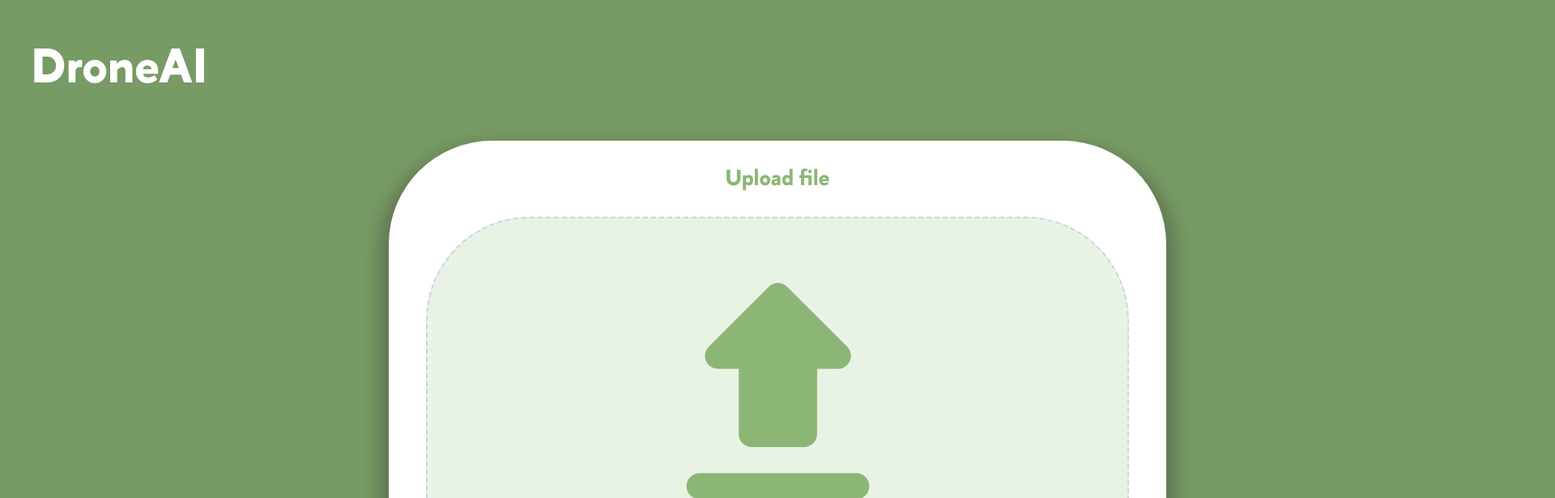
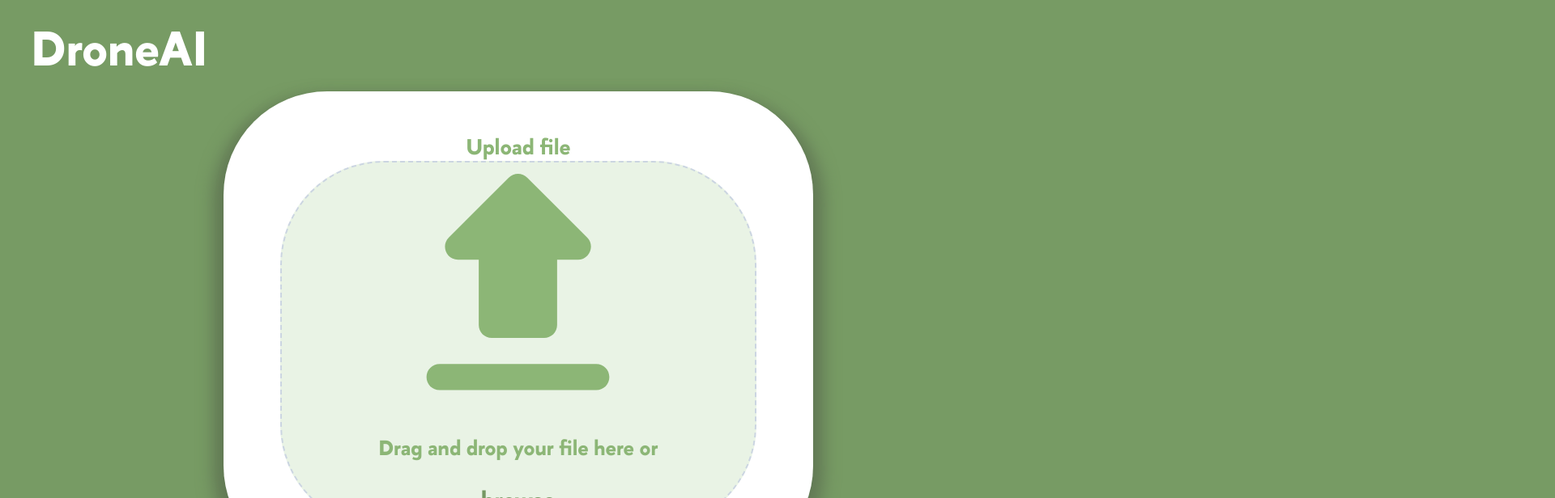
Before and after one commit to yalpcode/Sky-Eye, a React (Create React App) app in the folder my-app/: page / in a window 1280 px wide. Shown: the top 616 px of the page at 81% size, 1920 px wide, since content can reach past the window. Built offline with nearby package versions, Linux system fonts and the light colour scheme.

Commit message:
fix view

```diff
--- a/my-app/package.json
+++ b/my-app/package.json
@@ -10,7 +10,7 @@
     "react-dom": "^18.3.1",
     "react-drag-drop-files": "^2.3.10",
     "react-router-dom": "^6.27.0",
-    "react-scripts": "5.0.1",
+    "react-scripts": "^3.0.1",
     "sass": "^1.79.5",
     "web-vitals": "^2.1.4"
   },
--- a/my-app/src/App.css
+++ b/my-app/src/App.css
@@ -1,3 +1,15 @@
 .uploader {
-  margin-left: 10%;
+    margin-left: 10%;
 }
+
+@font-face {
+    font-family: HSESans-Bold;
+    src: url("fonts/HSESans-Bold.woff2");
+}
+
+body {
+    background-color: #779B64;
+    vertical-align: middle;
+    margin: 0;
+    width: 100%;
+}
--- a/my-app/src/App.js
+++ b/my-app/src/App.js
@@ -1,20 +1,20 @@
 import React, { useState } from "react";
-import { FileUploader } from "react-drag-drop-files";
 
 import ReactDOM from 'react-dom';
 import { BrowserRouter, Route, Routes, useParams, useSearchParams } from 'react-router-dom';
 import DragDrop from "./homepage";
 import VideoProcessor from "./VideoProcessor";
+import "./App.css";
 
 function App() {
-    // ... (внутри функции App нет логики, поэтому здесь нет комментариев)
+    const [videoFile, setVideoFile] = useState(null);
 
     return (
         <div className="App">
-            <BrowserRouter> {/* BrowserRouter только один, вокруг Routes */}
+            <BrowserRouter> { }
                 <Routes>
-                    <Route path='/' element={<DragDrop />} />
-                    <Route path='/video-processor' element={<VideoProcessor />} />
+                    <Route path='/' element={<DragDrop setVideoFile={setVideoFile} />} />
+                    <Route path='/video-processor' element={<VideoProcessor videoFile={videoFile} />} />
                 </Routes>
             </BrowserRouter>
         </div >
--- /dev/null
+++ b/my-app/src/VideoProcessor/index.jsx
@@ -0,0 +1,33 @@
+import React, { useState, useEffect, useRef } from 'react';
+import { useLocation } from 'react-router-dom';
+
+class VideoProcessor extends React.Component {
+    // canvasRef = useRef(null);
+    // videoUrl = null;
+
+    constructor(props) {
+        super(props);
+
+        this.videoUrl = URL.createObjectURL(props.videoFile);
+    }
+
+
+    render = () => {
+        return (
+            <div>
+                <video
+                    className="video"
+                    // autoload="metadata"
+                    width="100%"
+                    controls
+                >
+                    <source src={this.videoUrl} type={this.props.videoFile.type} />
+                    Your browser does not support the video tag.
+                </video>
+                {/* <canvas ref={this.canvasRef} width="640" height="360" /> */}
+            </div>
+        );
+    };
+}
+
+export default VideoProcessor;
--- a/my-app/src/homepage/index.jsx
+++ b/my-app/src/homepage/index.jsx
@@ -5,21 +5,17 @@ import "./index.scss";
 
 const fileTypes = ["MOV", "MP4"];
 
-function DragDrop() {
-    // drag state
+function DragDrop({ setVideoFile }) {
     const [dragActive, setDragActive] = React.useState(false);
-    // ref
     const inputRef = React.useRef(null);
 
     const to = useNavigate();
 
-    async function handleFile(file) {
-        to('/video-processor', {
-            state: { file: file },
-        });
+    const handleFile = (file) => {
+        setVideoFile(file);
+        to('/video-processor');
     }
 
-    // handle drag events
     const handleDrag = function (e) {
         e.preventDefault();
         e.stopPropagation();
@@ -30,7 +26,6 @@ function DragDrop() {
         }
     };
 
-    // triggers when file is dropped
     const handleDrop = function (e) {
         e.preventDefault();
         e.stopPropagation();
@@ -40,7 +35,6 @@ function DragDrop() {
         }
     };
 
-    // triggers when file is selected with click
     const handleChange = function (e) {
         e.preventDefault();
         if (e.target.files && e.target.files[0]) {
@@ -48,15 +42,14 @@ function DragDrop() {
         }
     };
 
-    // triggers the input when the button is clicked
     const onButtonClick = () => {
         inputRef.current.click();
     };
 
     return (
-        <body>
+        <div>
             <div className="name">
-                <h1>DroneAI</h1>
+                <h1 className="name__text">DroneAI</h1>
             </div>
             <div className="form">
                 <div className="input-form">
@@ -76,8 +69,7 @@ function DragDrop() {
                     </form>
                 </div>
             </div>
-        </body>
-
+        </div>
     );
 };
 
--- a/my-app/src/homepage/index.scss
+++ b/my-app/src/homepage/index.scss
@@ -1,17 +1,7 @@
-@font-face {
-    font-family: HSESans-Bold;
-    src: url("../fonts/HSESans-Bold.woff2");
-}
-
-body {
-    background-color: #779B64;
-    vertical-align: middle;
-}
-
 .form {
-    padding-top: 1%;
-    width: 1920px;
-    height: 800px;
+    padding: 1%;
+    max-width: 1920px;
+    max-height: 800px;
     display: flex;
     justify-content: center;
 }
@@ -19,9 +9,13 @@ body {
 .name {
     font-family: 'HSESans-Bold';
     color: #ffffff;
-    margin-top: 1.5%;
-    margin-left: 3%;
+    padding-top: 1.5%;
+    padding-left: 3%;
     font-size: 30px;
+}
+
+.name__text {
+    margin: 0;
 }
 
 #form-file-upload {
@@ -37,7 +31,7 @@ body {
 }
 
 .input-text {
-    padding-top: 10%;
+    padding-top: 8%;
     font-family: 'HSESans-Bold';
     font-size: 26px;
     color: #8cb676;
@@ -60,13 +54,14 @@ body {
         /* Тень справа */
         -13px 8px 20px #627955;
     /* Тень слева */
+    padding: 4% 50px;
 }
 
 .upload-file-text {
     font-family: 'HSESans-Bold';
     font-size: 27px;
     color: #8cb676;
-    margin-bottom: 0;
+    margin: 0;
 }
 
 #input-file-upload {
@@ -85,6 +80,7 @@ body {
     border-style: dashed;
     border-color: #cbd5e1;
     background-color: #e9f3e5;
+    padding: 2% 10px;
 }
 
 #label-file-upload.drag-active {
```
Also changed, not shown: 2 other files (tests, documents, lock files or other folders).
